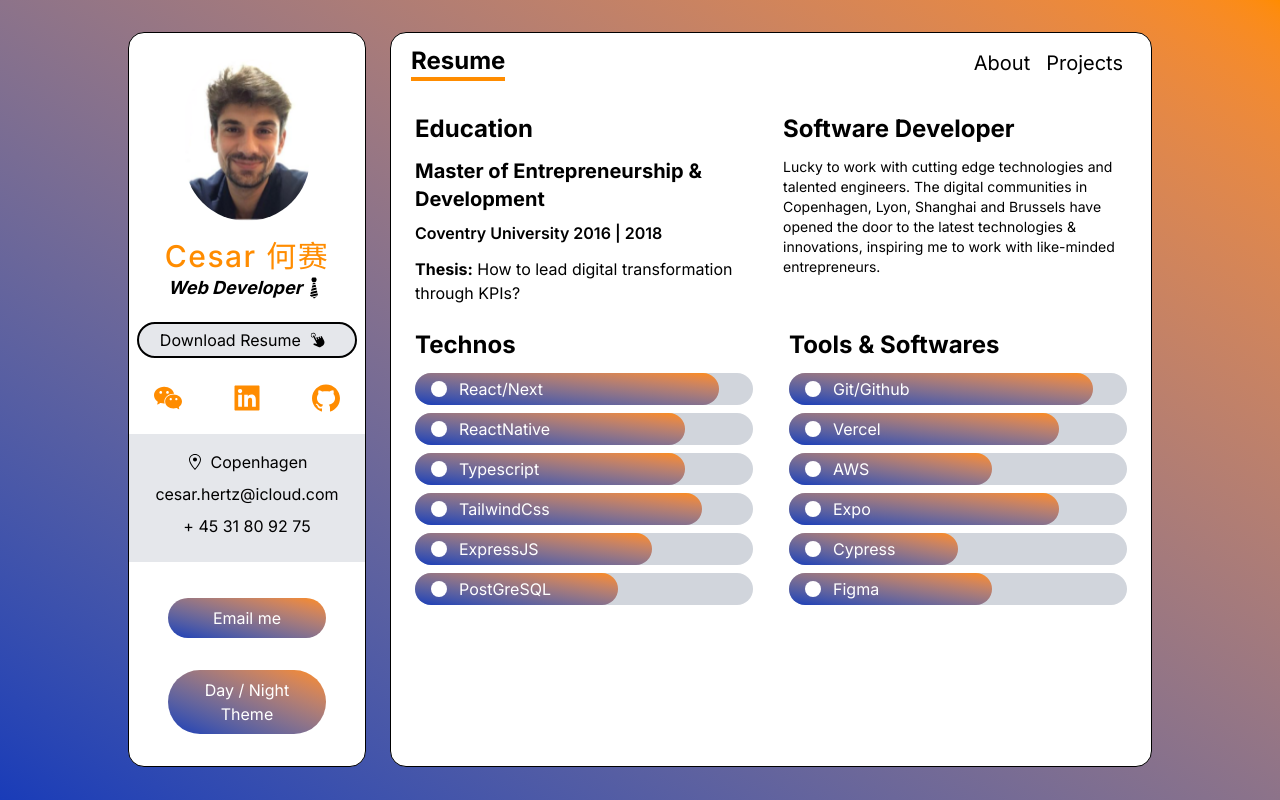
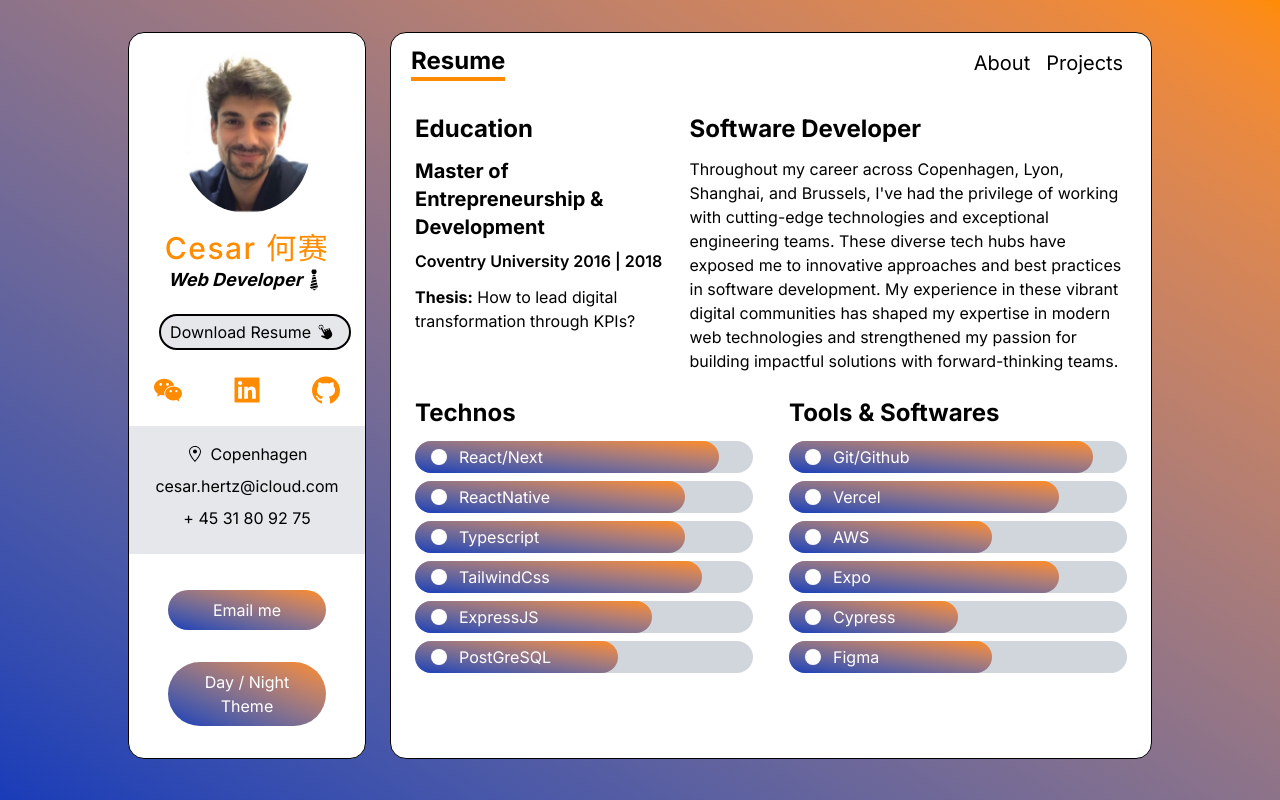
Before and after one commit to manguocesar/portfolio, a Next.js app: page /resume in a window 1280 px wide. Built offline with nearby package versions, Linux system fonts and the light colour scheme.

Commit message:
refactor: enhance text content and improve hover effects across multiple components

```diff
--- a/app/page.tsx
+++ b/app/page.tsx
@@ -5,14 +5,17 @@ import ServiceCard from '../components/service-card';
 import { services } from '../data';
 import Shape from '../components/shape';
 
-const introduction =
-  'After 6 years between Europe China in the web industry, I wish to take on agile, innovative ambitious projects. A to Z tech projects with close user involvement are the most fulfilling. Through a dozen MERN stack projects, I have contributed to different architectures, designs and methods. I wish to focus on projects that have a positive impact and great growth potential.';
+const introduction = (
+  <>
+    With <strong>6 years of experience</strong> in the web industry across <strong>Europe and China</strong>, I specialize in developing innovative, user-centric solutions. I excel in managing end-to-end tech projects with a focus on agile methodologies and close stakeholder collaboration. My extensive experience with the MERN stack, coupled with exposure to diverse architectures and design patterns, enables me to deliver robust solutions. I am particularly passionate about projects that drive positive impact and demonstrate strong growth potential.
+  </>
+);
 
 const Page = async () => {
   return (
     <div className="flex flex-grow flex-col pt-1">
       <div className="flex flex-row px-6">
-        <h6 className="xl:10/12 my-3 hidden w-7/12 text-base font-medium md:block md:w-7/12 lg:w-9/12">
+        <h6 className="xl:10/12 my-3 hidden w-7/12 text-base font-medium md:block md:w-7/12 lg:w-9/12 transition duration-500 ease-in-out hover:text-gray-500">
           {introduction}
         </h6>
         <div className="xl:2/12 hidden h-54 md:block md:w-5/12 lg:h-44 lg:w-3/12">
@@ -22,7 +25,7 @@ const Page = async () => {
         </div>
       </div>
       <div className="dark:bg-dark-100 flex-grow bg-gray-400 p-4 sm:mt-5">
-        <h4 className="my-1 text-2xl font-bold tracking-wide">What I do:</h4>
+        <h4 className="my-1 text-2xl font-bold tracking-wide hover:text-white transition duration-600 ease-in-out">What I do:</h4>
         <div className="my-3 grid gap-6 sm:grid-cols-2">
           {services.map(service => (
             <div
--- a/app/resume/page.tsx
+++ b/app/resume/page.tsx
@@ -4,13 +4,13 @@ import Bar from '../../components/namebar';
 
 const Page = () => {
   const softwareIntro =
-    'Lucky to work with cutting edge technologies and talented engineers. The digital communities in Copenhagen, Lyon, Shanghai and Brussels have opened the door to the latest technologies & innovations, inspiring me to work with like-minded entrepreneurs.';
+    'Throughout my career across Copenhagen, Lyon, Shanghai, and Brussels, I\'ve had the privilege of working with cutting-edge technologies and exceptional engineering teams. These diverse tech hubs have exposed me to innovative approaches and best practices in software development. My experience in these vibrant digital communities has shaped my expertise in modern web technologies and strengthened my passion for building impactful solutions with forward-thinking teams.';
 
   return (
     <div className="px-6 py-2">
-      <div className="grid gap-6 sm:grid-cols-2">
-        <div>
-          <h5 className="hidden text-2xl font-bold sm:my-3 sm:block">
+      <div className="grid gap-5 sm:grid-cols-8">
+        <div className="col-span-3">
+          <h5 className="hidden text-2xl font-bold sm:my-3 sm:block transition duration-500 ease-in-out hover:text-orange">
             Education
           </h5>
           <div className="">
@@ -24,17 +24,15 @@ const Page = () => {
             </p>
           </div>
         </div>
-        <div className="hidden sm:block">
-          <h5 className="text-2xl font-bold sm:my-3">Software Developer</h5>
-          <div className="">
-            <p className="my-3 text-sm">{softwareIntro}</p>
-          </div>
+        <div className="hidden sm:block col-span-5">
+          <h5 className="text-2xl font-bold sm:my-3 transition duration-500 ease-in-out hover:text-orange">Software Developer</h5>
+          <p className="my-3 text-md transition duration-500 ease-in-out hover:text-gray-500">{softwareIntro}</p>
         </div>
       </div>
 
       <div className="grid sm:grid-cols-2 sm:gap-9">
         <div>
-          <h5 className="my-3 text-2xl font-bold">Technos</h5>
+          <h5 className="my-3 text-2xl font-bold transition duration-500 ease-in-out hover:text-orange">Technos</h5>
           <div className="my-2">
             {technos.map((tech, index) => (
               <Bar value={tech} key={index} />
@@ -43,7 +41,7 @@ const Page = () => {
         </div>
 
         <div>
-          <h5 className="my-3 text-2xl font-bold">Tools & Softwares</h5>
+          <h5 className="my-3 text-2xl font-bold transition duration-500 ease-in-out hover:text-orange">Tools & Softwares</h5>
           <div className="my-2">
             {tools.map((tool, index) => (
               <Bar value={tool} key={index} />
--- a/components/namebar.tsx
+++ b/components/namebar.tsx
@@ -7,7 +7,7 @@ const Bar: FunctionComponent<{ value: Skill }> = ({
 }) => {
   const bar_width = `${level}%`;
   return (
-    <div className="dark:bg-black-500 dark:bg-dark-300 my-2 rounded-full bg-gray-300 text-white">
+    <div className="dark:bg-black-500 dark:bg-dark-300 my-2 rounded-full bg-gray-300 text-white transition duration-1000 ease-in-out hover:scale-105 hover:text-gray-200">
       <div
         className="to-orange flex items-center rounded-full bg-gradient-to-tr from-blue-800 px-4 py-1"
         style={{
--- a/components/side-bar.tsx
+++ b/components/side-bar.tsx
@@ -8,34 +8,37 @@ import Wechat from './wechat';
 import Button from './button';
 
 const Sidebar = () => {
+
   return (
     <div className="shadow-custom-light dark:border-orange dark:bg-dark-500 dark:shadow-custom-dark col-span-12 h-full rounded-2xl border bg-white py-4 text-center text-base lg:col-span-3">
-      <div className="m-2 flex flex-col">
+      <div className="m-0">
         <Image
           src="/images/cesar.png"
-          alt="cesar hertz"
+          alt="Cesar's image"
           className="mx-auto rounded-full border"
           height={170}
           width={128}
           priority
         />
         <div className="flex flex-col justify-end sm:items-center">
-          <h3 className="font-kaushan text-center text-3xl font-medium tracking-wider md:mt-4 md:text-center">
-            <span className="text-orange">Cesar 何赛</span>
+          <h3 className="font-kaushan text-center text-3xl font-medium tracking-wider md:mt-4 md:text-center ">
+            <span className="text-orange transition duration-500 ease-in-out hover:text-black">Cesar 何赛</span>
           </h3>
-          <p className="dark:bg-black-500 dark:bg-dark-200 flex items-center justify-center rounded-full text-lg font-bold italic md:mb-3 md:px-2">
+          <p className="dark:bg-black-500 dark:bg-dark-200 flex items-center justify-center rounded-full text-lg font-bold italic md:mb-3 md:px-2 transition duration-200 ease-in-out hover:text-orange">
             Web Developer
             <GiTie className="h-6 w-6" />
           </p>
+          <button className=''>
             <a
               aria-label="Open Cesar's resume"
               href="/assets/2025 CV Cesar HERTZ Software.pdf"
               download="2025 CV Cesar HERTZ Software.pdf"
-            className="dark:bg-black-500 hover:border-orange dark:bg-dark-200 my-2 flex cursor-pointer items-center justify-center rounded-full border-2 bg-gray-200 px-2 py-1 transition duration-200 ease-in-out hover:scale-105 sm:w-1/2 lg:w-full"
+              className="dark:bg-black-500 hover:border-orange dark:bg-dark-200 my-2 mx-2 flex cursor-pointer items-center justify-center rounded-full border-2 bg-gray-200 px-2 py-1 transition duration-200 ease-in-out hover:scale-105 sm:w-1/2 lg:w-full"
             >
               <span>Download Resume</span>
               <GiClick className="h-4 w-4 lg:w-1/6" />
             </a>
+          </button>
         </div>
       </div>
 
@@ -62,11 +65,11 @@ const Sidebar = () => {
       </div>
 
       <div className="dark:bg-black-500 dark:bg-dark-200 my-2 bg-gray-200 py-1 md:my-5 md:py-4">
-        <div className="flex items-center justify-center">
+        <div className="flex items-center justify-center transition duration-500 hover:text-white">
           <GoLocation className="mr-2" /> <span>Copenhagen </span>
         </div>
-        <p className="my-2">cesar.hertz@icloud.com</p>
-        <p className="my-2">+ 45 31 80 92 75</p>
+        <p className="my-2 transition duration-500 hover:text-white">cesar.hertz@icloud.com</p>
+        <p className="my-2 transition duration-500 hover:text-white">+ 45 31 80 92 75</p>
       </div>
       <Button title="Email me" />
       <Button title="Day / Night Theme" />
```
Lines whose indentation alone changed are shown as unchanged.
